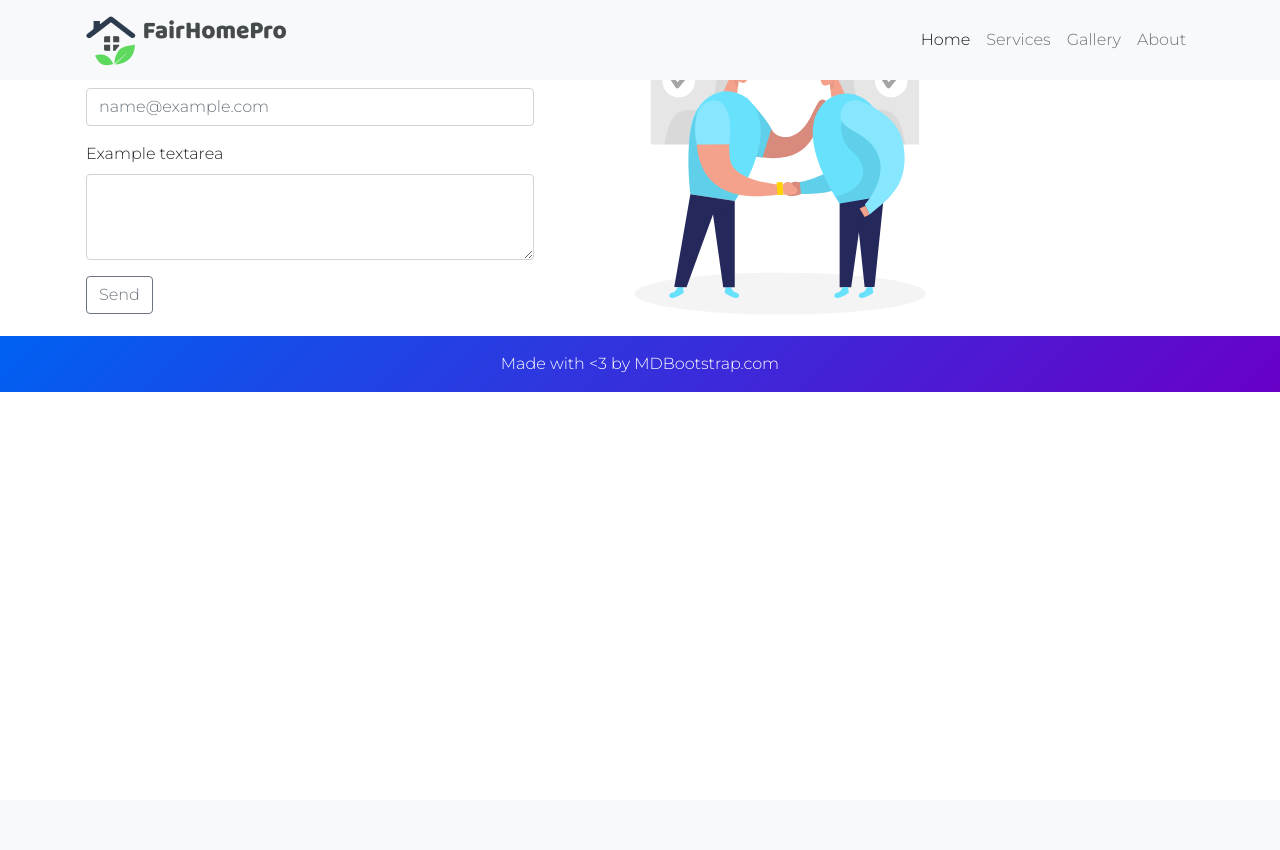
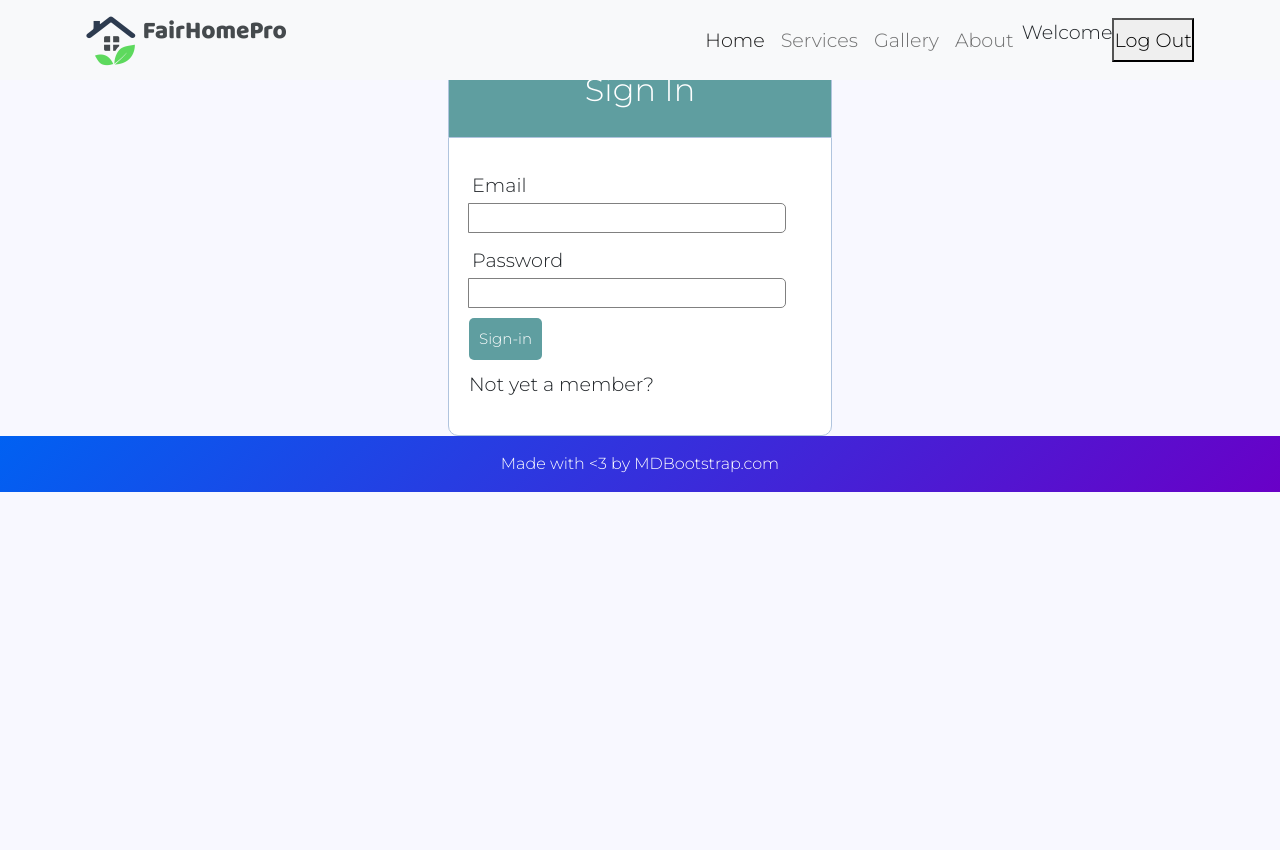
Before and after one commit to jmharris7755/FairHomePro, a PHP site: page /signin.php in a window 1280 px wide. Before the commit the page ends 800 px from the top, so only its background shows below. Run offline with PHP 8.4, Linux system fonts and the light colour scheme.

Commit message:
Connected to database
Able to add users to 'homeowners' table when creating a new user. Successfully connecting to database.

Log out button in navbar.inc.php is not logging user out.

Need to fix log-in page.

```diff
--- /dev/null
+++ b/bsphp/components/errors.inc.php
@@ -0,0 +1,7 @@
+<?php  if (count($errors) > 0) : ?>
+  <div class="error">
+  	<?php foreach ($errors as $error) : ?>
+  	  <p><?php echo $error ?></p>
+  	<?php endforeach ?>
+  </div>
+<?php  endif ?>
--- a/bsphp/components/navbar.inc.php
+++ b/bsphp/components/navbar.inc.php
@@ -1,6 +1,14 @@
+<?php include('server.inc.php') ?>
+
+<?php
+
+$_SESSION['email'] = $email;
+$_SESSION['loggedIn'] = true;
+?>
+
 <nav class="navbar navbar-expand-lg navbar-light bg-light fixed-top">
       <div class="container">
-        <a class="navbar-brand" href="#"><img src="img/logo.png" alt="" /></a>
+        <a class="navbar-brand" href="index.php"><img src="img/logo.png" alt="" /></a>
         <button
           class="navbar-toggler"
           type="button"
@@ -30,6 +38,14 @@
             <li class="nav-item">
               <a class="nav-link" href="about.php">About</a>
             </li>
+            <?php if($_SESSION['loggedIn']): ?>
+                <span>Welcome <?php echo $_SESSION['email']; ?></span>
+            <?php endif; ?>
+            <?php if($_SESSION['loggedIn']): ?>
+            <button onclick = "$_SESSION['loggedIn'] = false;" >Log Out</button>
+            <?php else: ?>
+            <button>Log In</button>
+            <?php endif; ?>
           </ul>
         </div>
       </div>
--- /dev/null
+++ b/bsphp/components/server.inc.php
@@ -0,0 +1,87 @@
+<?php
+session_start();
+
+// initializing variables
+$username = "";
+$email    = "";
+$errors = array();
+
+// connect to the database
+$db = mysqli_connect('localhost', 'root', '', 'fairhomepro');
+
+// REGISTER USER
+if (isset($_POST['reg_user'])) {
+  // receive all input values from the form
+  $username = mysqli_real_escape_string($db, $_POST['username']);
+  $email = mysqli_real_escape_string($db, $_POST['email']);
+  $password_1 = mysqli_real_escape_string($db, $_POST['password_1']);
+  $password_2 = mysqli_real_escape_string($db, $_POST['password_2']);
+  $phonenumber = mysqli_real_escape_string($db, $_POST['phonenumber']);
+  $creditcard = mysqli_real_escape_string($db, $_POST['creditcard']);
+  $bankaccount = mysqli_real_escape_string($db, $_POST['bankaccount']);
+
+  // form validation: ensure that the form is correctly filled ...
+  // by adding (array_push()) corresponding error unto $errors array
+  if (empty($username)) { array_push($errors, "Name is required"); }
+  if (empty($email)) { array_push($errors, "Email is required"); }
+  if (empty($password_1)) { array_push($errors, "Password is required"); }
+  if ($password_1 != $password_2) {
+	array_push($errors, "The two passwords do not match");
+  }
+  if (empty($phonenumber)) { array_push($errors, "Phone Number is required"); }
+  if (empty($creditcard)) { array_push($errors, "Credit Card is required"); }
+  if (empty($bankaccount)) { array_push($errors, "Bank Account is required"); }
+
+  // first check the database to make sure
+  // a user does not already exist with the same username and/or email
+  $user_check_query = "SELECT * FROM homeowners WHERE email='$email' LIMIT 1";
+  $result = mysqli_query($db, $user_check_query);
+  $user = mysqli_fetch_assoc($result);
+
+  if ($user) { // if user exists
+
+    if ($user['email'] === $email) {
+      array_push($errors, "email already exists");
+    }
+  }
+
+  // Finally, register user if there are no errors in the form
+  if (count($errors) == 0) {
+  	$password = md5($password_1);//encrypt the password before saving in the database
+
+  	$query = "INSERT INTO homeowners (Name, Email, Password, Phone, CreditCard, BankAccount)
+  			  VALUES('$username', '$email', '$password', '$phonenumber', '$creditcard', '$bankaccount')";
+  	mysqli_query($db, $query);
+  	$_SESSION['email'] = $email;
+  	$_SESSION['success'] = "You are now logged in";
+  	header('location: index.php');
+  }
+}
+
+// LOGIN USER
+if (isset($_POST['login_user'])) {
+    $email = mysqli_real_escape_string($db, $_POST['email']);
+    $password = mysqli_real_escape_string($db, $_POST['password']);
+
+    if (empty($email)) {
+        array_push($errors, "Email is required");
+    }
+    if (empty($password)) {
+        array_push($errors, "Password is required");
+    }
+
+    if (count($errors) == 0) {
+        $password = md5($password);
+        $query = "SELECT * FROM users WHERE email='$email' AND password='$password'";
+        $results = mysqli_query($db, $query);
+        if (mysqli_num_rows($results) == 1) {
+          $_SESSION['email'] = $email;
+          $_SESSION['success'] = "You are now logged in";
+          header('location: index.php');
+        }else {
+            array_push($errors, "Wrong username/password combination");
+        }
+    }
+  }
+
+  ?>
--- /dev/null
+++ b/bsphp/components/signin.inc.php
@@ -0,0 +1,31 @@
+<?php include('server.inc.php') ?>
+<!DOCTYPE html>
+<html>
+<head>
+  <title>Registration system PHP and MySQL</title>
+  <link rel="stylesheet" type="text/css" href="signup-style.css">
+</head>
+<body>
+  <div class="header">
+  	<h2>Sign In</h2>
+  </div>
+
+  <form method="post" action="signin.php">
+  	<?php include('errors.inc.php'); ?>
+  	<div class="input-group">
+  		<label>Email</label>
+  		<input type="text" name="email" >
+  	</div>
+  	<div class="input-group">
+  		<label>Password</label>
+  		<input type="password" name="password">
+  	</div>
+  	<div class="input-group">
+  		<button type="submit" class="btn" name="login_user">Sign-in</button>
+  	</div>
+  	<p>
+  		Not yet a member? <a href="signup.php">Sign up</a>
+  	</p>
+  </form>
+</body>
+</html>
--- /dev/null
+++ b/bsphp/css/signup-style.css
@@ -0,0 +1,68 @@
+* {
+    margin: 0px;
+    padding: 0px;
+  }
+  body {
+    font-size: 120%;
+    background: #F8F8FF;
+  }
+
+  .header {
+    width: 30%;
+    margin: 50px auto 0px;
+    color: white;
+    background: #5F9EA0;
+    text-align: center;
+    border: 1px solid #B0C4DE;
+    border-bottom: none;
+    border-radius: 10px 10px 0px 0px;
+    padding: 20px;
+  }
+  form, .content {
+    width: 30%;
+    margin: 0px auto;
+    padding: 20px;
+    border: 1px solid #B0C4DE;
+    background: white;
+    border-radius: 0px 0px 10px 10px;
+  }
+  .input-group {
+    margin: 10px 0px 10px 0px;
+  }
+  .input-group label {
+    display: block;
+    text-align: left;
+    margin: 3px;
+  }
+  .input-group input {
+    height: 30px;
+    width: 93%;
+    padding: 5px 10px;
+    font-size: 16px;
+    border-radius: 5px;
+    border: 1px solid gray;
+  }
+  .btn {
+    padding: 10px;
+    font-size: 15px;
+    color: white;
+    background: #5F9EA0;
+    border: none;
+    border-radius: 5px;
+  }
+  .error {
+    width: 92%;
+    margin: 0px auto;
+    padding: 10px;
+    border: 1px solid #a94442;
+    color: #a94442;
+    background: #f2dede;
+    border-radius: 5px;
+    text-align: left;
+  }
+  .success {
+    color: #3c763d;
+    background: #dff0d8;
+    border: 1px solid #3c763d;
+    margin-bottom: 20px;
+  }
--- a/bsphp/signin.php
+++ b/bsphp/signin.php
@@ -1,4 +1,4 @@
 <?php include('components/head.inc.php'); ?>
 <?php include('components/navbar.inc.php'); ?>
-<?php include('components/contact.inc.php'); ?>
+<?php include('components/signin.inc.php'); ?>
 <?php include('components/footer.inc.php'); ?>
--- a/bsphp/signup.php
+++ b/bsphp/signup.php
@@ -1,4 +1,4 @@
 <?php include('components/head.inc.php'); ?>
 <?php include('components/navbar.inc.php'); ?>
-<?php include('components/contact.inc.php'); ?>
+<?php include('components/signup.inc.php'); ?>
 <?php include('components/footer.inc.php'); ?>
```
Also changed, not shown: bsphp/components/signup.inc.php (added, +70 -0 lines).
